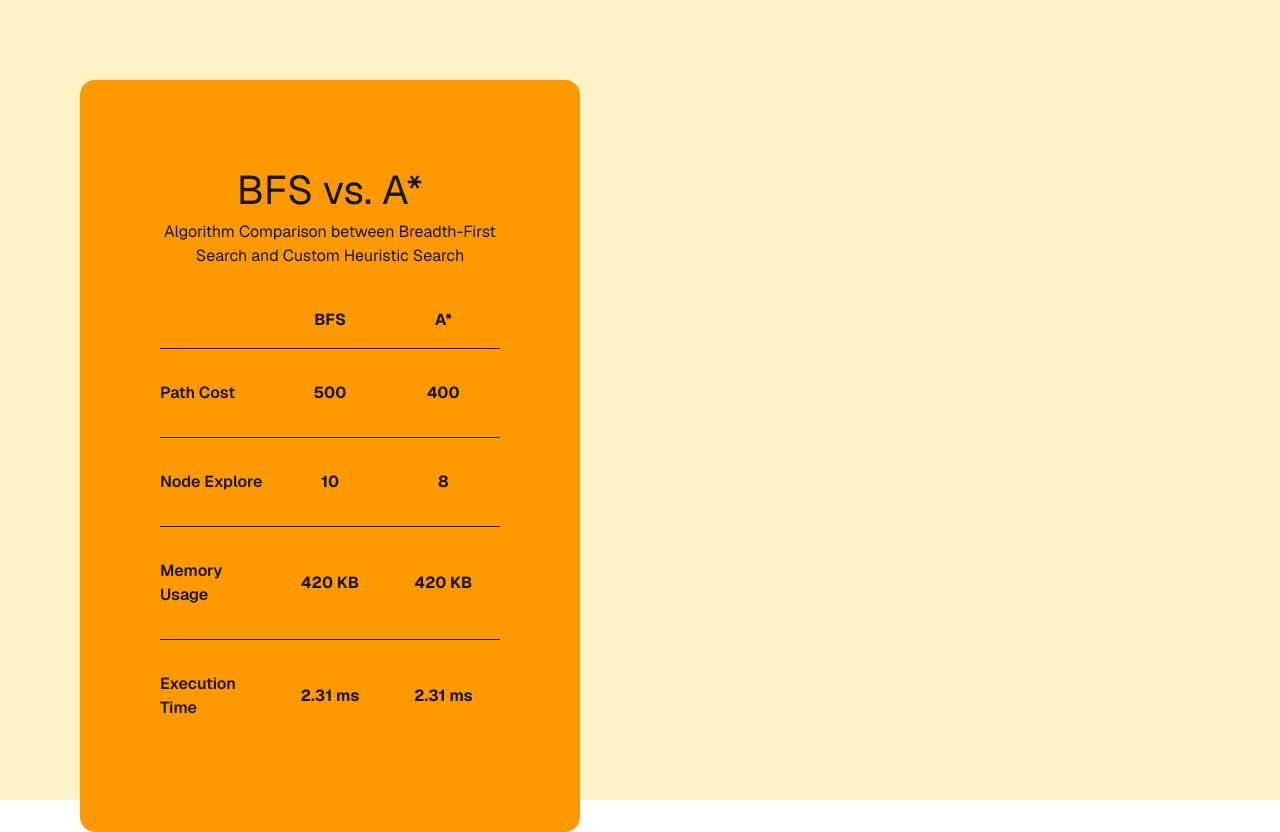
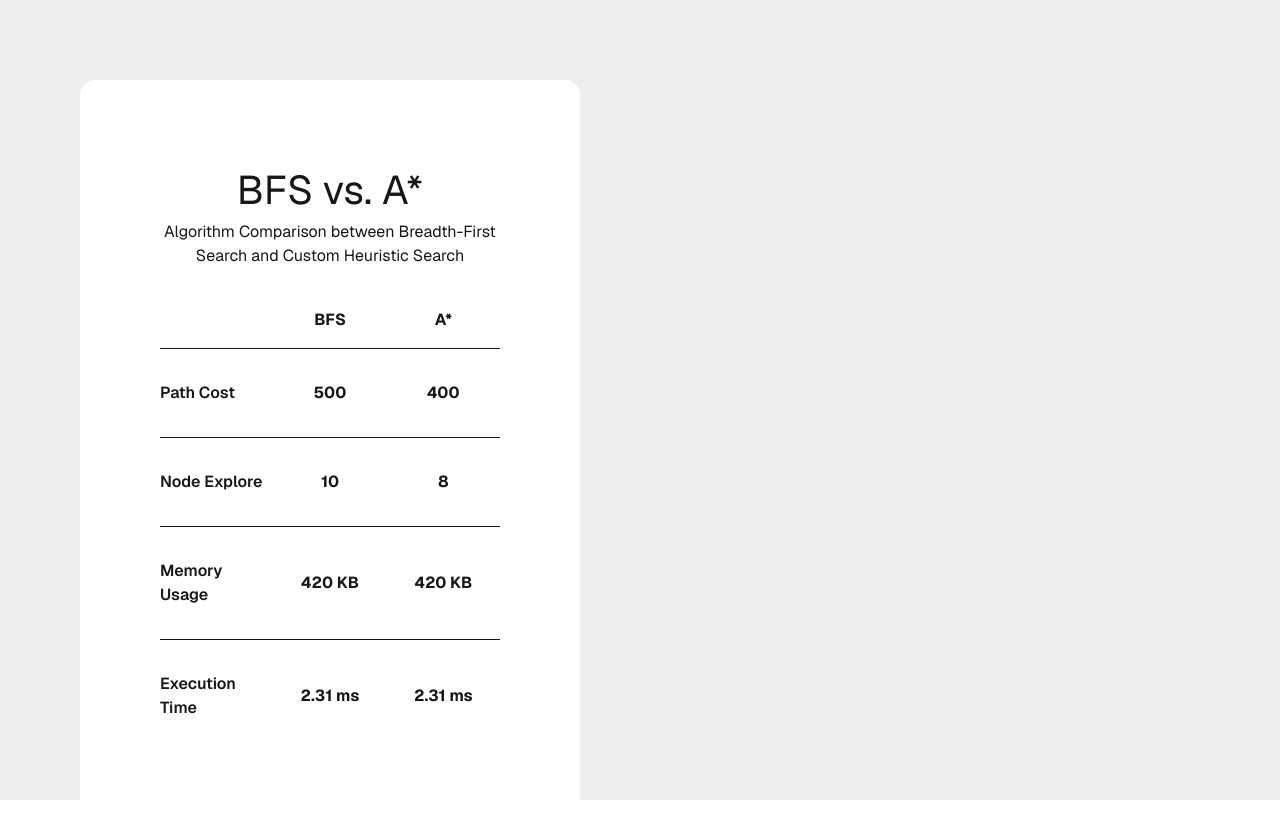
Before and after one commit to CeiRomaniaMapPathFinder/ai-pathfinder-web, a Next.js app: page /page2 in a window 1280 px wide. Built offline with nearby package versions, Linux system fonts and the light colour scheme.

Commit message:
feature/sas-1:change dashboard color

```diff
--- a/app/page2/page.tsx
+++ b/app/page2/page.tsx
@@ -25,8 +25,8 @@ export default function PageTwo() {
   ];
 
   return (
-    <div className='flex w-screen h-screen bg-amber-100'>
-        <div className="w-[500px] h-fit p-20 flex m-20 rounded-[15px] bg-amber-500 justify-center">
+    <div className='flex w-screen h-screen bg-[#eeeeee]'>
+        <div className="w-[500px] h-fit p-20 flex m-20 rounded-[15px] bg-[#ffffff] justify-center">
             <div>
                 <div className='flex flex-col items-center '>
                     <p className='text-[40px] te'>BFS vs. A*</p>
```
